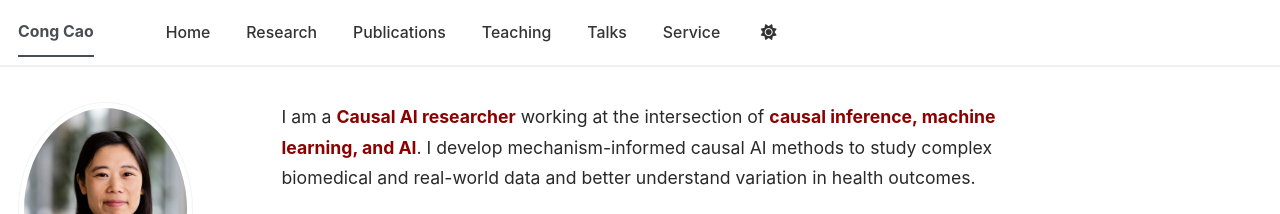
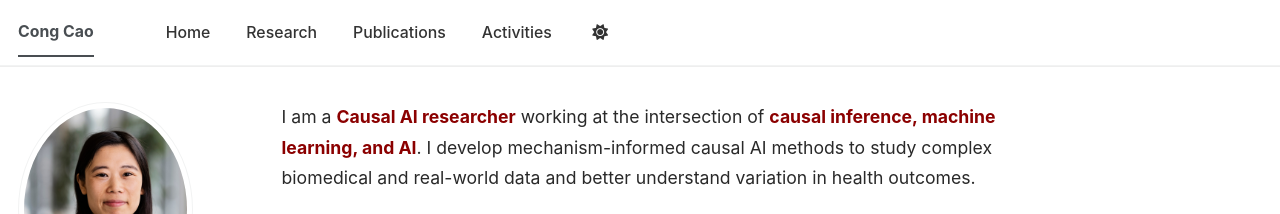
Before and after one commit to congca0/congca0.github.io, a Jekyll site: the page built from index.md, in a window 1280 px wide. Shown: the top 214 px of the page. Built offline with Jekyll 4.4.1, drawn with Linux system fonts in a browser that asks for light colours; a style sheet for code colours, icons or effects is not loaded; our own code applies the rules of GitHub Pages for plain Markdown files.

Commit message:
Update navigation.yml

```diff
--- a/_data/navigation.yml
+++ b/_data/navigation.yml
@@ -8,11 +8,5 @@ main:
   - title: "Publications"
     url: "/publications/"
 
-  - title: "Teaching"
-    url: "/teaching/"
-
-  - title: "Talks"
-    url: "/talks/"
-
-  - title: "Service"
-    url: "/service/"
+  - title: "Activities"
+    url: "/activities/"
```
